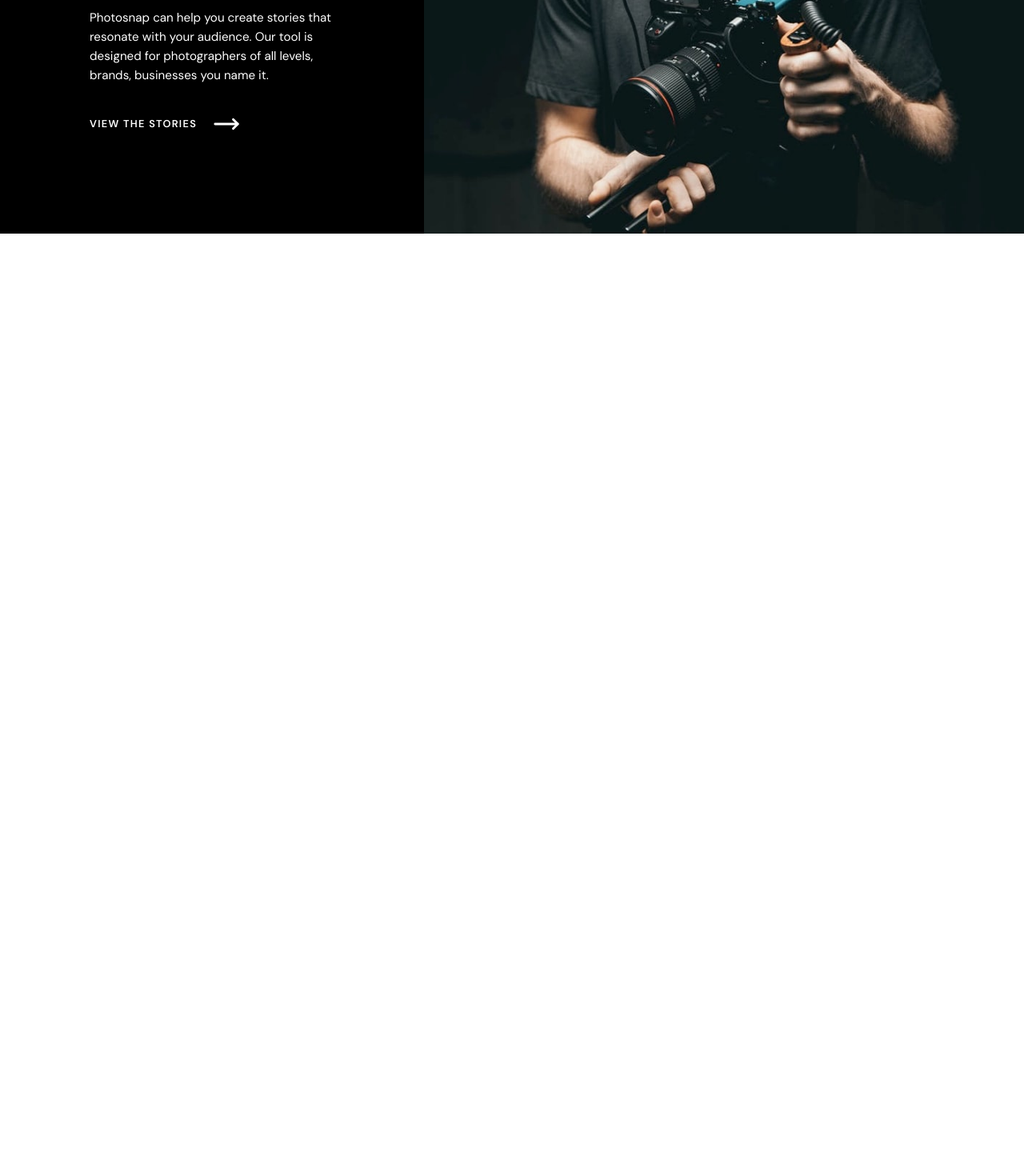
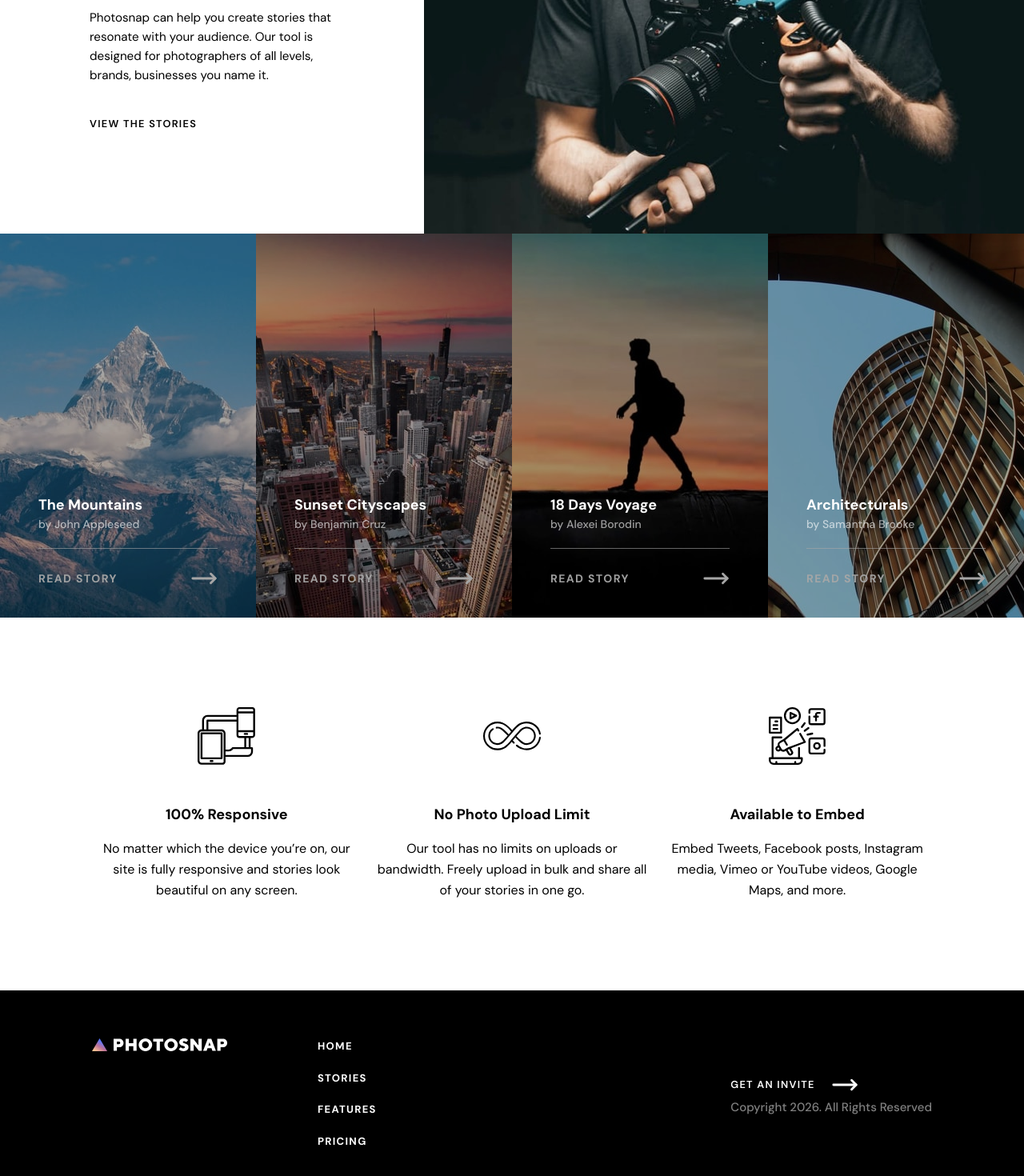
Before and after one commit to Bolazcoding/photosnap-website, a React (Vite) app: page / in a window 1280 px wide. Shown: the part 1608-3078 px from the top of the page at 80% size. Before the commit the page ends 1900 px from the top, so only its background shows below. Built offline with nearby package versions, Linux system fonts and the light colour scheme.

Commit message:
new feature added

```diff
--- a/src/components/home/DesignedSection.tsx
+++ b/src/components/home/DesignedSection.tsx
@@ -2,8 +2,8 @@ import Cta from "../../ui/Cta";
 
 function DesignedSection() {
   return (
-    <section className="flex text-white h-150">
-      <div className="bg-black py-40 px-28">
+    <section className="flex text-black h-150">
+      <div className="bg-white py-40 px-28">
         <h1 className="text-[2.6rem] font-bold uppercase tracking-widest leading-12">
           Designed for everyone.
         </h1>
--- a/src/components/home/HomeDetails.tsx
+++ b/src/components/home/HomeDetails.tsx
@@ -1,7 +1,10 @@
+import Footer from "../../ui/Footer";
 import Header from "../../ui/Header";
 import BeautifulSection from "./BeautifulSection";
 import DesignedSection from "./DesignedSection";
 import HeroSection from "./HeroSection";
+import HomeFeatures from "./HomeFeatures";
+import HomeStories from "./HomeStories";
 
 function HomeDetails() {
   return (
@@ -10,6 +13,9 @@ function HomeDetails() {
       <HeroSection />
       <BeautifulSection />
       <DesignedSection />
+      <HomeStories />
+      <HomeFeatures />
+      <Footer />
     </>
   );
 }
--- /dev/null
+++ b/src/components/home/HomeFeatures.tsx
@@ -0,0 +1,36 @@
+import FeatureItem from "../../ui/FeatureItem";
+
+const items = [
+  {
+    featureImage: "./features/desktop/responsive.svg",
+    title: "100% Responsive",
+    text: "No matter which the device you’re on, our site is fully responsive and stories look beautiful on any screen.",
+  },
+  {
+    featureImage: "./features/desktop/no-limit.svg",
+    title: "No Photo Upload Limit",
+    text: "Our tool has no limits on uploads or bandwidth. Freely upload in bulk and share all of your stories in one go.",
+  },
+  {
+    featureImage: "./features/desktop/embed.svg",
+    title: "Available to Embed",
+    text: "Embed Tweets, Facebook posts, Instagram media, Vimeo or YouTube videos, Google Maps, and more.",
+  },
+];
+
+function HomeFeatures() {
+  return (
+    <section className="page-container grid grid-cols-3 items-center gap-5 bg-white">
+      {items.map((item) => (
+        <FeatureItem
+          key={item.title}
+          featureImage={item.featureImage}
+          title={item.title}
+          text={item.text}
+        />
+      ))}
+    </section>
+  );
+}
+
+export default HomeFeatures;
--- /dev/null
+++ b/src/components/home/HomeStories.tsx
@@ -0,0 +1,51 @@
+import ItemStories from "../../ui/ItemStories";
+
+const items = [
+  {
+    desktopImage: "./stories/desktop/mountains.jpg",
+    tabletImage: "./stories/tablet/mountains.jpg",
+    imageMobile: "./stories/mobile/mountains.jpg",
+    title: "The Mountains",
+    author: "John Appleseed",
+  },
+  {
+    desktopImage: "./stories/desktop/cityscapes.jpg",
+    tabletImage: "./stories/tablet/cityscapes.jpg",
+    mobileImage: "./stories/mobile/cityscapes.jpg",
+    title: "Sunset Cityscapes",
+    author: "Benjamin Cruz",
+  },
+  {
+    desktopImage: "./stories/desktop/18-days-voyage.jpg",
+    tabletImage: "./stories/tablet/18-days-voyage.jpg",
+    mobileImage: "./stories/mobile/18-days-voyage.jpg",
+    title: "18 Days Voyage",
+    author: "Alexei Borodin",
+  },
+  {
+    desktopImage: "./stories/desktop/architecturals.jpg",
+    tabletImage: "./stories/tablet/architecturals.jpg",
+    mobileImage: "./stories/mobile/architecturals.jpg",
+    title: "Architecturals",
+    author: "Samantha Brooke",
+  },
+];
+
+function HomeStories() {
+  return (
+    <section className="grid grid-cols-4">
+      {items.map((item) => (
+        <ItemStories
+          key={item.title}
+          desktopImage={item.desktopImage}
+          tabletImage={item.tabletImage}
+          mobileImage={item.mobileImage}
+          title={item.title}
+          author={item.author}
+        />
+      ))}
+    </section>
+  );
+}
+
+export default HomeStories;
--- a/src/ui/Cta.tsx
+++ b/src/ui/Cta.tsx
@@ -26,6 +26,9 @@ function Cta({ children, className, linkTo, ctaColor }: Props) {
         {children}
       </Link>
       <MoveRight color={ctaColor} size={34} />
+      {/* <svg className="h-[1.4rem] w-[4.5rem] stroke-white">
+        <use xlinkHref="./shared/desktop/arrow.svg#arrow"></use>
+      </svg> */}
     </div>
   );
 }
--- /dev/null
+++ b/src/ui/FeatureItem.tsx
@@ -0,0 +1,17 @@
+function FeatureItem({ featureImage, title, text }) {
+  return (
+    <div className="flex flex-col items-center justify-center py-28 text-center">
+      <img
+        className="h-18 w-18 object-contain"
+        src={featureImage}
+        alt={title}
+      />
+      <h2 className="text-black text-lg font-bold mt-12">{title}</h2>
+      <p className="text-black text-[16px] font-normal mt-4 leading-6.5">
+        {text}
+      </p>
+    </div>
+  );
+}
+
+export default FeatureItem;
--- /dev/null
+++ b/src/ui/Footer.tsx
@@ -0,0 +1,42 @@
+import { Link } from "react-router-dom";
+import Cta from "./Cta";
+
+function Footer() {
+  return (
+    <footer className="bg-black">
+      <div className="page-container flex items-center justify-between py-15">
+        <div className="flex gap-28">
+          <div>
+            <img src="/shared/desktop/footer-logo.svg" alt="footer logo" />
+          </div>
+          <nav>
+            <ul className="flex flex-col justify-center gap-5 uppercase text-[13px] text-white font-bold tracking-widest">
+              <Link to="/home">
+                <li>Home</li>
+              </Link>
+              <Link to="/stories">
+                <li>Stories</li>
+              </Link>
+              <Link to="/features">
+                <li>Features</li>
+              </Link>
+              <Link to="/pricing">
+                <li>Pricing</li>
+              </Link>
+            </ul>
+          </nav>
+        </div>
+        <div className="flex flex-col">
+          <Cta className="text-white" linkTo="/" ctaColor="white">
+            Get an invite
+          </Cta>
+          <p className="text-white/50 text-[15px] font-medium">
+            Copyright 2026. All Rights Reserved
+          </p>
+        </div>
+      </div>
+    </footer>
+  );
+}
+
+export default Footer;
--- a/src/ui/Header.tsx
+++ b/src/ui/Header.tsx
@@ -8,7 +8,7 @@ function Header() {
       <Logo />
       <NavBar />
       <Link to="/" className="bg-black py-2.5 px-8">
-        <button className="text-white text-sm font-semibold tracking-widest">
+        <button className="text-white text-sm font-semibold tracking-widest cursor-pointer">
           Get an invite
         </button>
       </Link>
--- /dev/null
+++ b/src/ui/ItemStories.tsx
@@ -0,0 +1,37 @@
+import { MoveRight } from "lucide-react";
+
+function ItemStories({
+  desktopImage,
+  tabletImage,
+  mobileImage,
+  title,
+  author,
+}) {
+  const bgImage = window.innerWidth >= 500 ? desktopImage : mobileImage;
+
+  return (
+    <div
+      style={{ backgroundImage: `url(${bgImage})` }}
+      className="relative flex flex-col justify-end h-[30rem] bg-no-repeat px-12 pb-8"
+      //   whileHover={{ translateY: "-3rem" }}
+    >
+      <div className="z-10">
+        <h2 className="text-white text-lg font-bold">{title}</h2>
+        <p className="text-white text-sm font-medium opacity-60">by {author}</p>
+      </div>
+
+      <div className="mt-5 border-b border-white/60"></div>
+
+      <div className="flex items-center justify-between mt-5">
+        <p className="text-sm text-white/95 font-bold uppercase tracking-widest">
+          Read story
+        </p>
+        <MoveRight color="white" size={34} />
+      </div>
+
+      <div className="absolute left-0 top-0 h-full w-full bg-black/35 bg-opacity-90"></div>
+    </div>
+  );
+}
+
+export default ItemStories;
```
